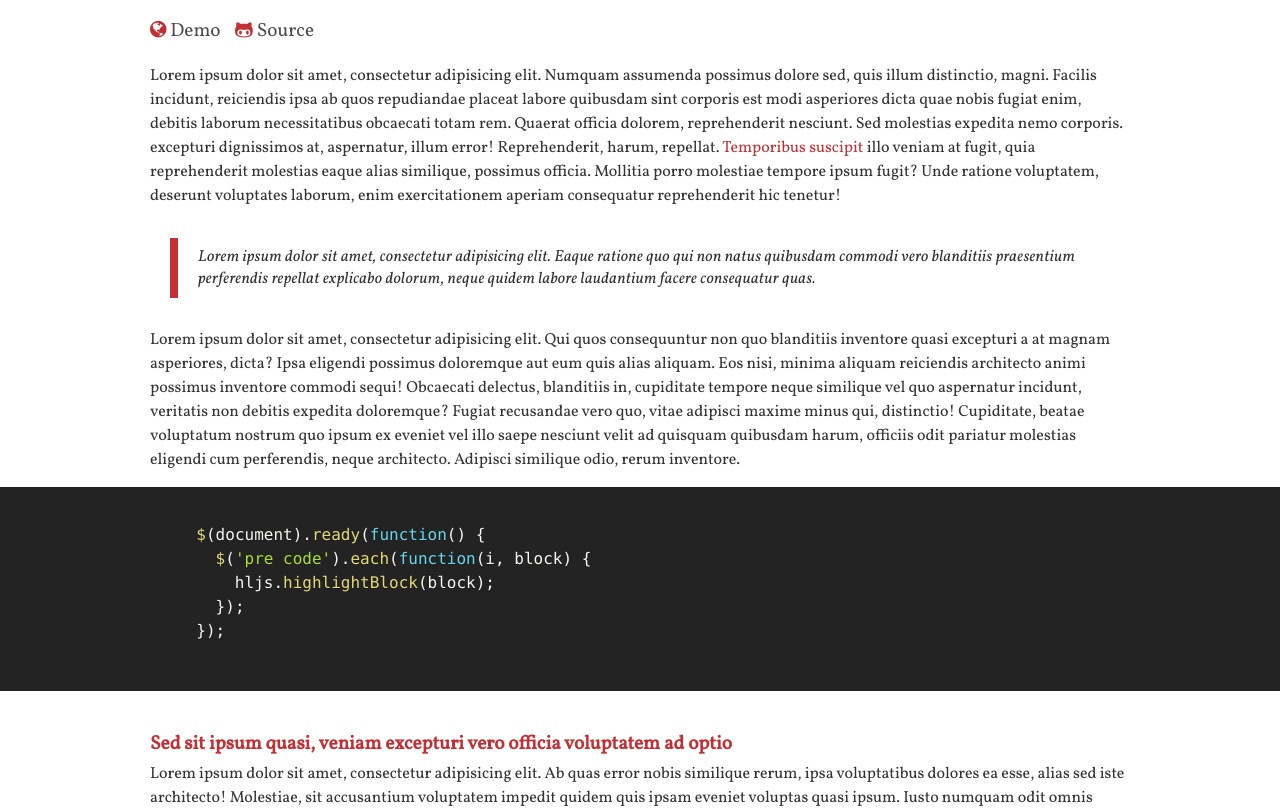
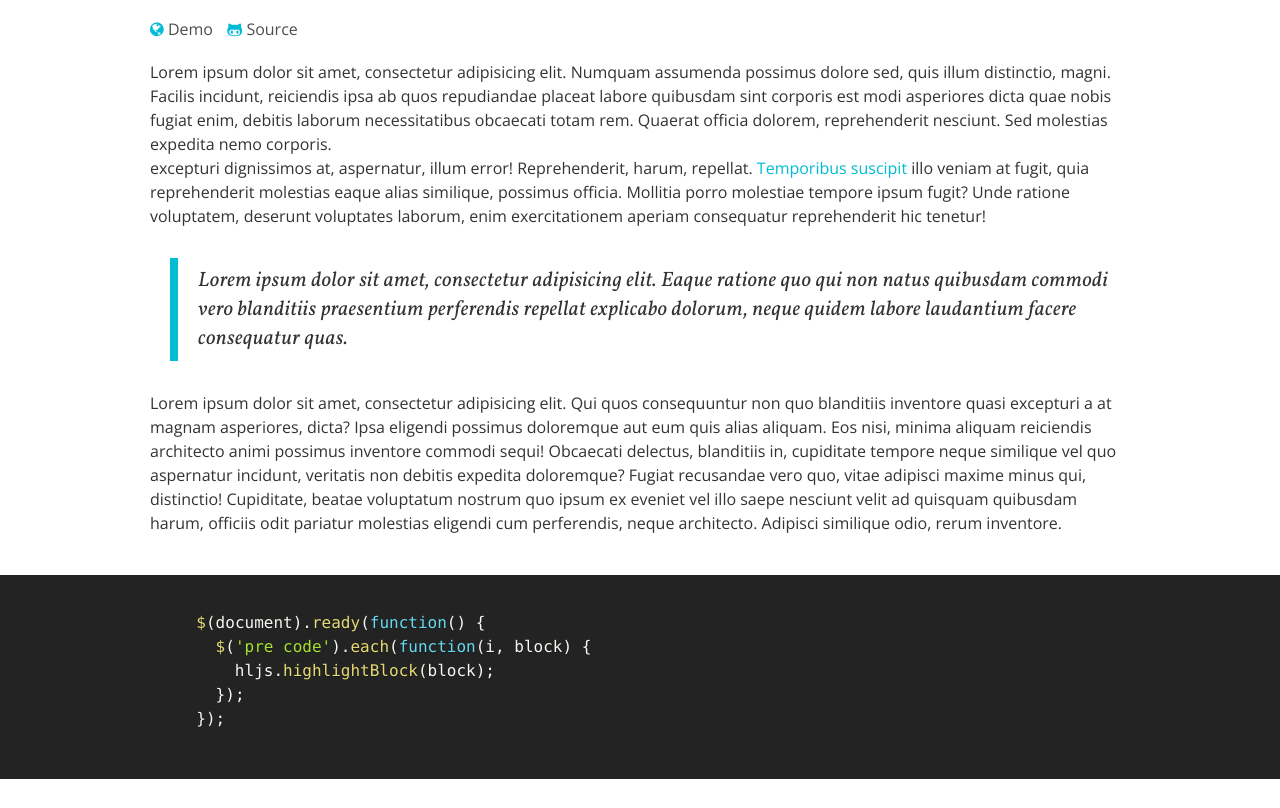
Before and after one commit to Usse/blog, a website: page index.html in a window 1280 px wide. Shown: the part 240-1048 px from the top of the page. Drawn offline with nearby package versions, Linux system fonts and the light colour scheme.

Commit message:
new theme

```diff
--- a/css/sass/partials/_headings.scss
+++ b/css/sass/partials/_headings.scss
@@ -11,7 +11,8 @@ h2 {
   font-size: 1.4em;
 }
 h3 {
-  font-family: 'Vollkorn', serif;
+  // font-family: 'Vollkorn', serif;
+  font-family: 'Open Sans', sans-serif;
   margin: 10px 0 5px 0;
   color: $active-color;
   font-size: 1.2em;
--- a/css/sass/partials/_variables.scss
+++ b/css/sass/partials/_variables.scss
@@ -1,5 +1,5 @@
 $text-color-primary: #333;
 $text-color-seconday: lighten($text-color-primary,10%);
-$active-color: #c32f34; //#c83c3c;
+$active-color: #00bcd4; //#c32f34; //#c83c3c;
 $background-color: #232323;
 $white: #fff;
--- a/css/sass/screen.scss
+++ b/css/sass/screen.scss
@@ -6,6 +6,8 @@
 @import "partials/_footer";
 @import "partials/_headings";
 
+
+// dedede
 
 
 
@@ -26,7 +28,7 @@
 .code {
   background: $background-color;
   padding: 0;
-  margin: 15px 0 30px 0;
+  margin: 40px 0 40px 0;
   &:hover h4 {
     opacity: 1;
   }
@@ -48,7 +50,8 @@
   p {
     margin-bottom: 20px;
     margin-top: 0;
-    font-family: 'Vollkorn', serif;
+    // font-family: 'Vollkorn', serif;
+    font-family: 'Open Sans', sans-serif;
     line-height: 1.5em;
     color: $text-color-primary;
     &:last-child {
@@ -92,6 +95,7 @@ blockquote {
   padding-left: 20px;
   font-family: 'Vollkorn', serif;
   color: $text-color-primary;
+  font-size: 1.3em;
 }
 
 
@@ -110,9 +114,10 @@ blockquote {
   }
   a {
     color: $text-color-seconday;
-    font-family: 'Vollkorn', serif;
+    // font-family: 'Vollkorn', serif;
+    font-family: 'Open Sans', sans-serif;
     text-decoration: none;
-    font-size: 1.2em;
+    font-size: 1em;
     transition: 200ms all;
     &:hover {
       color: $active-color;
```
Also changed, not shown: css/screen.css.
